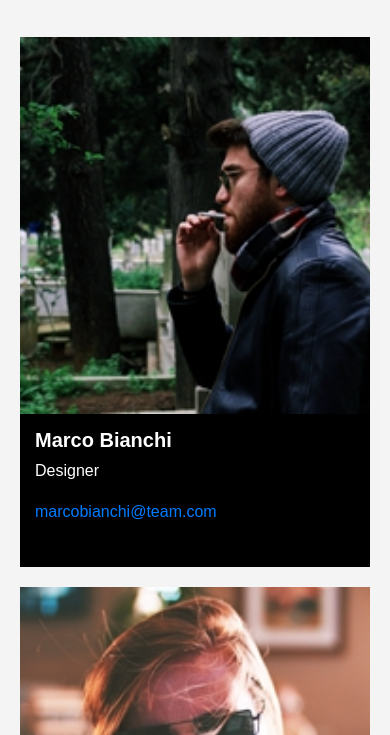
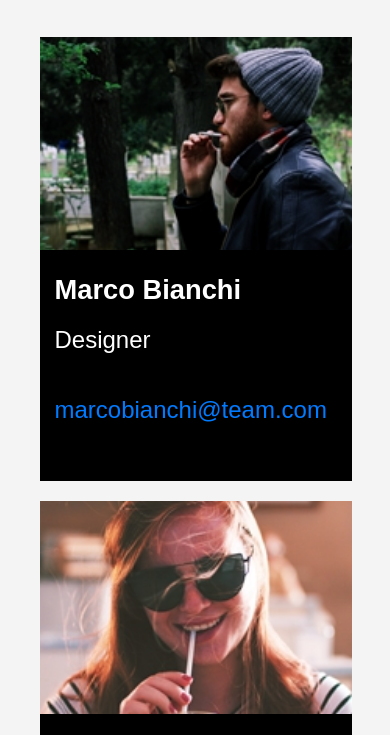
Before and after one commit to nicolo-canevari/js-our-team, a plain HTML site: page index.html in a window 390 px wide. Shown: the part 78-813 px from the top of the page. Drawn offline with Linux system fonts and the light colour scheme.

Commit message:
[FIX] CSS: correzione width e height

```diff
--- a/CSS/style.css
+++ b/CSS/style.css
@@ -20,6 +20,7 @@ body {
 
     display: flex;
     justify-content: center;
+    margin-left: 5vw;
 
 }
 
@@ -28,9 +29,9 @@ body {
 
     display: grid;
     grid-template-columns: repeat(3, 1fr);
+    grid-template-rows: repeat(2, auto);
     margin-top: 20px;
     width: 100%;
-    max-width: 2500px;
     height: 250px;
 
 }
@@ -57,7 +58,11 @@ body {
 /* container testo */
 .text-container {
 
+    display: flex;
+    flex-direction: column;
+    justify-content: space-evenly;
     text-align: start;
+    width: 15vw;
     padding: 15px;
     background-color: black;
     overflow: hidden;
@@ -67,7 +72,7 @@ body {
 /* regole titolo */
 .text-container h3 {
 
-    font-size: 1.25rem;
+    font-size: 1.7vw;
     margin-bottom: 10px;
     color: white;
 
@@ -79,6 +84,7 @@ body {
     display: block;
     color: white;
     margin-bottom: 5px;
+    font-size: 1.3rem;
 
 }
 
@@ -87,6 +93,7 @@ body {
 
     color: #007bff;
     text-decoration: none;
+    font-size: 1.4rem;
 
 }
 
@@ -98,7 +105,7 @@ body {
 
 h1 {
 
-    font-size: 2.5rem;
+    font-size: 4vw;
     margin-bottom: 20px;
     color: #e53170;
 
@@ -113,7 +120,7 @@ h1 {
 
         grid-template-columns: repeat(3, 1fr);
         padding: 20px;
-        height: 400px;
+        height: auto;
 
     }
 
@@ -122,12 +129,39 @@ h1 {
 
         display: flex;
         flex-direction: column;
+        width: 28vw;
+        height: 40vh;
 
     }
 
     .text-container {
 
-        height: 200px;
+        height: auto;
+        width: 100%;
+
+    }
+
+    h1 {
+
+        font-size: 5vw;
+
+    }
+
+    .text-container h3 {
+
+        font-size: 2.5vw;
+
+    }
+
+    .text-container span {
+
+        font-size: 1em;
+
+    }
+
+    .text-container a {
+
+        font-size: 1em;
 
     }
 
@@ -157,7 +191,16 @@ h1 {
         grid-template-columns: 1fr;
         padding: 10px;
         margin-top: 0;
-        height: 550px;
+        height: auto;
+
+    }
+
+    .team-container>div {
+
+        display: flex;
+        flex-direction: column;
+        width: 80vw;
+        height: 55vh;
 
     }
 
@@ -167,4 +210,23 @@ h1 {
 
     }
 
+    .text-container h3 {
+
+        font-size: 7vw;
+
+    }
+
+    .text-container span {
+
+        font-size: 1.5em;
+
+    }
+
+    .text-container a {
+
+        font-size: 1.5em;
+
+    }
+
+
 }
```
Also changed, not shown: 1 other file.
